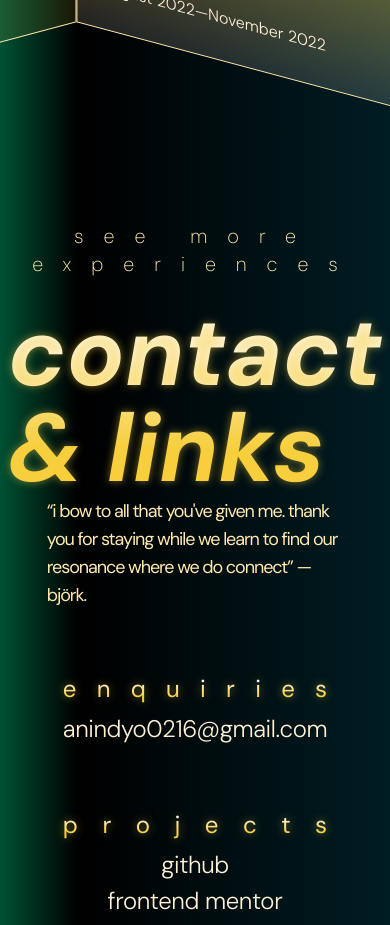
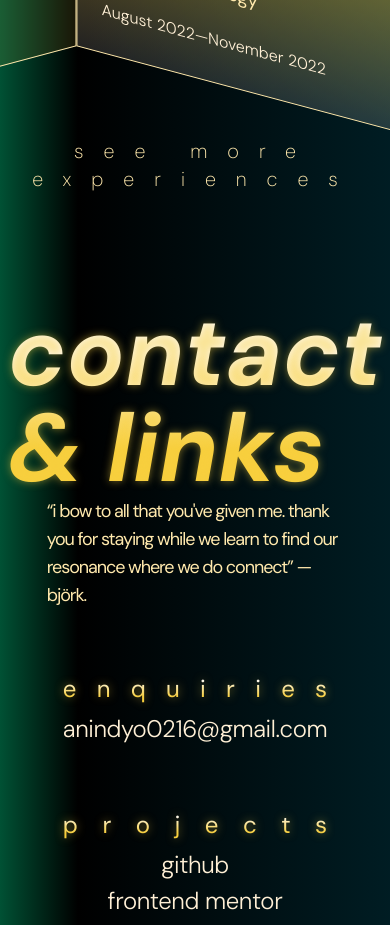
Before and after one commit to anindyoo/portfolio, a React (Create React App) app: page / in a window 390 px wide. Shown: the part 2920-3845 px from the top of the page. Built offline with nearby package versions, Linux system fonts and the light colour scheme.

Commit message:
style: add mobile screen styling for stretched strings.

```diff
--- a/src/components/ExperiencesComp/ExperiencesMarquee.jsx
+++ b/src/components/ExperiencesComp/ExperiencesMarquee.jsx
@@ -155,10 +155,18 @@ const ExperiencesMarquee = (props) => {
           )}
         </div>
       </div>
-      <StrecthedStrings
-        text="see more experiences"
-        link="/experiences"
-      />
+      <div className="
+      EXPERIENCES-STRETCHED-STRINGS-CONTAINER
+      flex justify-center
+      text-center"
+      >
+        <div className="absolute lg:static bottom-28">
+          <StrecthedStrings
+            text="see more experiences"
+            link="/experiences"
+          />
+        </div>
+      </div>
     </section>
   );
 };
```
